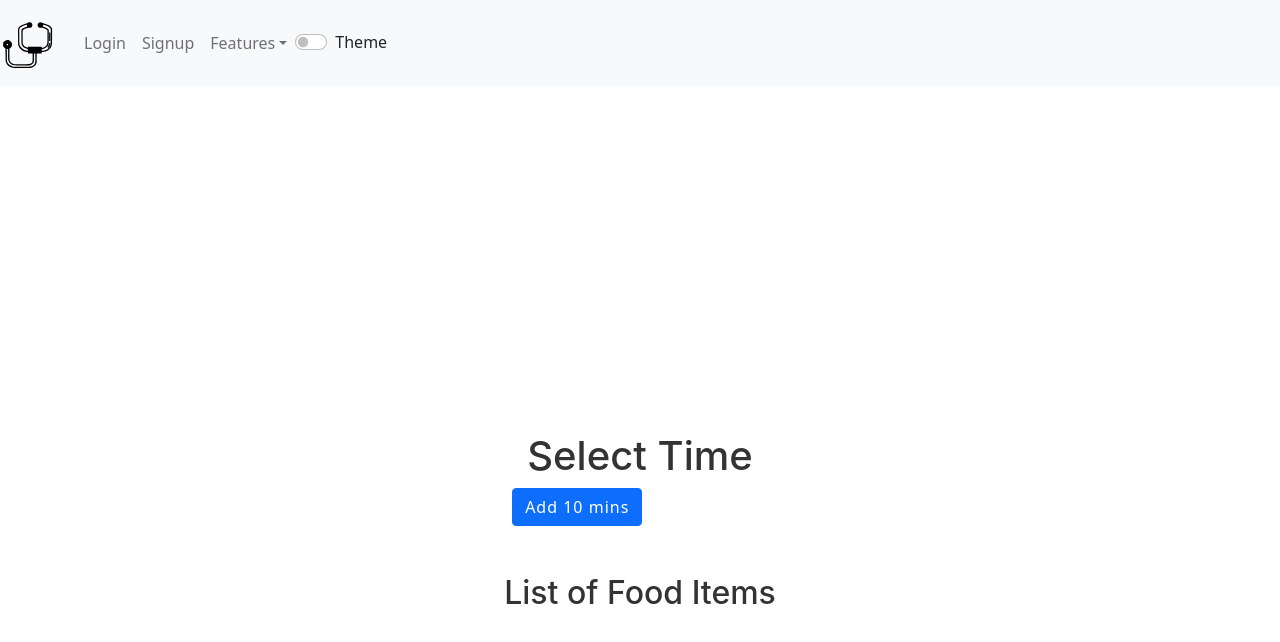
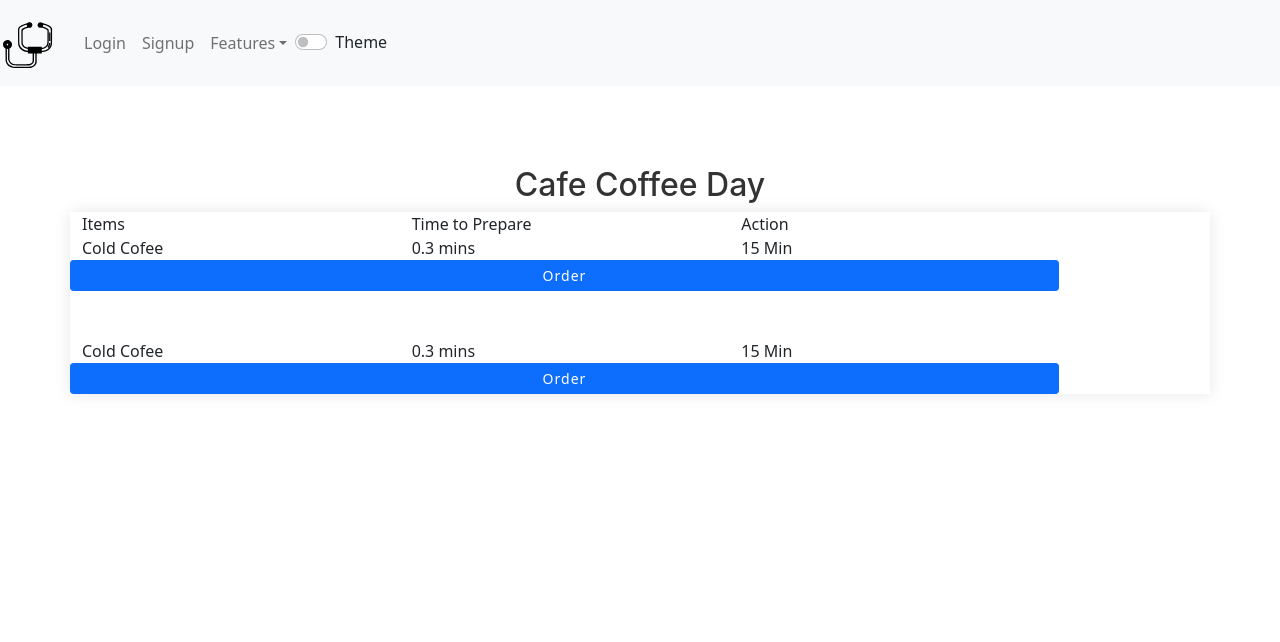
Before and after one commit to Abhishek4298/doctor-portal, a React (Create React App) app in the folder frontend/: page /storeMngt in a window 1280 px wide. Shown: the top 642 px of the page. Built offline with nearby package versions, Linux system fonts and the light colour scheme.

Commit message:
(WIP) Restaurant Management.

```diff
--- a/frontend/src/Restaurant_Mng/index.js
+++ b/frontend/src/Restaurant_Mng/index.js
@@ -4,16 +4,29 @@
 const StoreManagement = () => {
   const myState = useSelector((state) => state.UpdateFoodByDateTimer);
   const dispatch = useDispatch();
-  const defineDate = new Date();
   return (<>
-    <div className="redux-top">
-      <h1>Select Time</h1>
-      <div>
-        {/* <h2>{defineDate}</h2> */}
+    <div className="d-flex justify-content-center">
+      <h2>Cafe Coffee Day</h2>
+    </div>
+    <div className="container">
+      <div className="row">
+        <div className="col">Items</div>
+        <div className="col"> Time to Prepare</div>
+        <div className="col"> Action</div>
+        <div className="w-100"></div>
+        <div className="col">Cold Cofee</div>
+        <div className="col">0.3 mins</div>
+        <div className="col">15 Min</div>
         <button type="button"
           onClick={() => dispatch(addFoodTimer())}
-          className="mx-2 btn btn-primary">Add 10 mins</button>
-        <h2 className="mt-5">List of Food Items</h2>
+          className="btn btn-primary btn-sm">Order</button>
+        <div className="w-100 mb-5"></div>
+        <div className="col">Cold Cofee</div>
+        <div className="col">0.3 mins</div>
+        <div className="col">15 Min</div>
+        <button type="button"
+          onClick={() => dispatch(addFoodTimer())}
+          className="btn btn-primary btn-sm">Order</button>
       </div>
     </div>
   </>);
--- a/frontend/src/Restaurant_Mng/reducers/updateFoodByDateTimer.js
+++ b/frontend/src/Restaurant_Mng/reducers/updateFoodByDateTimer.js
@@ -1,10 +1,9 @@
-const initialState = new Date();
+const initialState = 0;
 
 const UpdateFoodByDateTimer = (state = initialState, action) => {
   switch (action.type) {
     case "ADD_FOOD_TIMER": {
       console.log("-------ADD_FOOD_TIMER---------------", state);
-      alert("sddssd")
       return state + 1
     };
 
```
